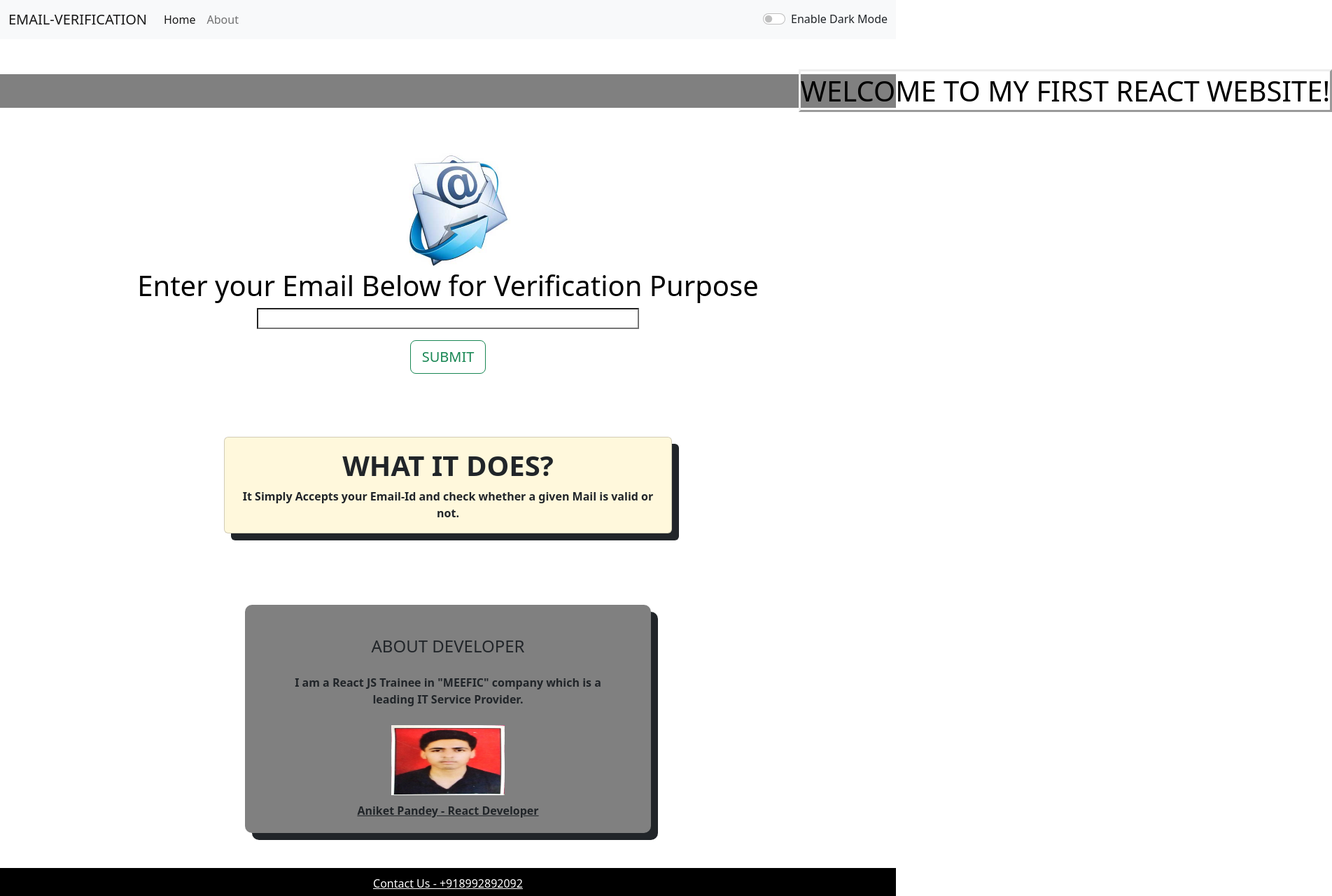
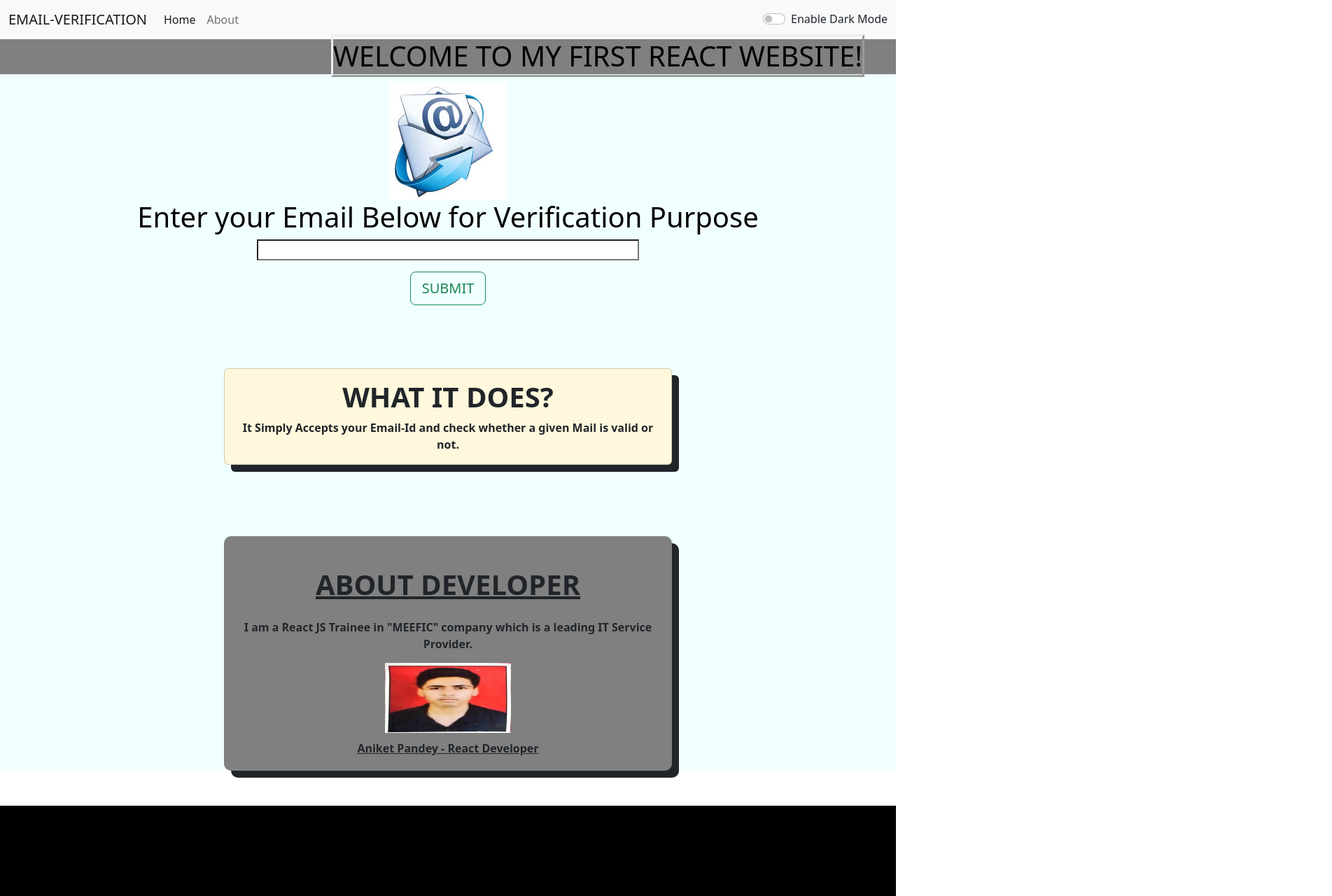
Before and after one commit to AniketPandey3601/Emai-Verification, a React (Create React App) app: page / in a window 1280 px wide. Shown: the top 1280 px of the page at 70% size, 1903 px wide, since content can reach past the window. Built offline with nearby package versions, Linux system fonts and the light colour scheme.

Commit message:
third commit

```diff
--- a/package.json
+++ b/package.json
@@ -6,9 +6,11 @@
     "@testing-library/jest-dom": "^5.16.5",
     "@testing-library/react": "^13.4.0",
     "@testing-library/user-event": "^13.5.0",
+    "axios": "^1.4.0",
     "bootstrap": "^5.2.3",
     "react": "^18.2.0",
     "react-dom": "^18.2.0",
+    "react-router-dom": "^6.11.2",
     "react-scripts": "^5.0.1",
     "saas": "^1.0.0",
     "web-vitals": "^2.1.4"
--- a/src/App.js
+++ b/src/App.js
@@ -1,11 +1,20 @@
 import './App.css';
 import Navbar from './components/Navbar';
-import Form from "./components/Form";
+
 import Footer from "./components/Footer"
 import './components/Style.scss'
 import React from 'react';
-import photo from './Aniket-Pandey_passport.jpg';
-import photo2 from '../src/email1.jpg'
+
+
+import Submitted  from './components/Submitted';
+import Home from "./components/Home"
+
+
+import
+{ BrowserRouter as Router,  Route, Link,Routes, BrowserRouter } from "react-router-dom";
+
+
+
 
 
 
@@ -18,8 +27,12 @@ import { useState } from 'react';
 
 
 function App() {
+  let [validator, setValidator] = useState({});
+  let [loading, setLoading] = useState(false);
+
   const[mode , setmode] = useState('light');
   const [msg, setmsg] = useState("Enable Dark Mode");
+
   const togglemode = ()=>{
     if(mode === 'light'){
       setmode('dark');
@@ -36,92 +49,41 @@ function App() {
   }
 
 
+
   return (
-    <>
+    <BrowserRouter>
       <Navbar
         title="EMAIL-VERIFICATION"
-        theme={mode}
+        mode={mode}
         togglemode={togglemode}
         msg={msg}
       ></Navbar>
 
-      <div
-        className="first"
-        // style={{ textAlign:"center", margin:50 ,borderStyle:"outset"}} >
-        style={{
-          backgroundColor: mode === "light" ? "GrayText" : "rgb(116, 130, 91)",
-        }}
-      >
-        <h1>
-          <span>WELCOME TO MY FIRST REACT WEBSITE!</span>
-        </h1>
-      </div>
-      <div>
-        <img
-          src={photo2}
-          alt="EmailImage"
-          width="170"
-          height="170"
-          style={{
-            marginLeft: "45%",
-            marginRight: "50%",
-            marginTop: "10px",
-            Color:
-              mode === "light" ? "white" : "grey",
-          }}
-        />
-      </div>
-      <div className="container text-center">
-        <Form
-          heading="Enter your Email Below for Verification Purpose"
-          theme={mode}
-        />
-      </div>
-      <div
-        class="card"
-        style={{
-          backgroundColor: mode === "light" ? "cornsilk" : "rgb(116, 130, 91)",
-        }}
-      >
-        <div class="card-body">
-          <h5 class="card-title">WHAT IT DOES?</h5>
-          <div>
-            <p class="card-text">
-              <strong>
-                It Simply Accepts your Email-Id and check whether a given Mail
-                is valid or not.
-              </strong>
-            </p>
-          </div>
-        </div>
-      </div>
-      <body
-        className="Bodypart"
-        style={{
-          backgroundColor: mode === "light" ? "grey" : "rgb(116, 130, 91)",
-        }}
-      >
-        <h4 className="divtag1">ABOUT DEVELOPER</h4>
-        <div className="divtag2">
-          <strong>
-            I am a React JS Trainee in "MEEFIC" company which is a leading IT
-            Service Provider.
-          </strong>
-        </div>
-        <img
-          className="divtag3"
-          src={photo}
-          alt="myimage"
-          width="100"
-          height="100"
-        />
-        <div className="divtag4">Aniket Pandey - React Developer</div>
-      </body>
+      <Routes>
+        <Route
+          path="/"
+          element={
+            <Home
+              mode={mode}
+              loading={loading}
+              validator={validator}
+              setLoading = {setLoading}
+              setValidator = {setValidator}
+            ></Home>
+          }
+        ></Route>
 
+        <Route
+          path="/submitted"
+          element={
+            <Submitted loading={loading} validator={validator}></Submitted>
+          }
+        ></Route>
+      </Routes>
       <div>
         <Footer />
       </div>
-    </>
+    </BrowserRouter>
   );
 }
 
--- a/src/components/Form.js
+++ b/src/components/Form.js
@@ -1,49 +1,114 @@
 import { useState } from "react"
-import React  from 'react'
+import React  from 'react';
+import axios from 'axios';
+import Loading from "../components/Loading";
+import {Link} from 'react-router-dom';
+import Submitted from "../components/Submitted";
+
+
+
+
+
 
 
 export default function Form(props) {
 
-  const handleclick = ()=>{
 
-    console.log("SUBMIT WAS PRESSED.");
-    alert("YOU PRESSED SUBMIT.")
+     let token = "VBsMg7rGHRYiZI3Ly5u9s5WKuMjiVtt3O9atoTJI";
+     let [email, setEmail] = useState("");
+
+
+
+
+
+
+     function emailchange(e) {
+       setEmail(e.target.value);
      }
-  const emailchange=()=>{
 
-     var x = document.getElementById("fname");
-     x.value = x.value.toUpperCase();
+     function handleclick() {
+       console.log("submit pressed")
+       let data = new FormData();
+       data.append("email", email);
+       props.setLoading(true);
+       axios
+         .post("https://api.oyyi.xyz/v1/mail-verifier", data, {
+           headers: {
+             "Content-Type": "application/json",
+             accept: "application/json",
+             Authorization: `Bearer ${token}`,
+           },
+         })
+         .then((res) => {
+           props.setValidator(res.data.data);
+           console.log(res.data.data);
+         })
+         .catch((e) => alert(e))
+         .finally(() => props.setLoading(false));
+     }
+// //  const data = { email : "myfakemail@dummy.com" };
 
-  }
+
+//   const handleclick = ()=>{
+
+//     console.log("SUBMIT WAS PRESSED.");
+//     alert("YOU PRESSED SUBMIT.");
+
+
+
+//       Axios.post(url, data, config)
+//        .then((response) => console.log(response.data))
+//        .catch((error) => console.error(error));
+
+
+
+
+
   const [text, setText] = useState("enter text here");
   return (
     <div
       className="container"
       style={{
-        color: props.theme === "light" ? "black" : "white",
+        color: props.mode === "light" ? "black" : "white",
       }}
     >
-      <h1>{props.heading}</h1>
+      <h1 style={{ color: props.mode === "light" ? "black" : "white" }}>
+        {props.heading}
+      </h1>
 
-      <div class="mb-3">
+      <div className="mb-3">
         <input
           type="email"
           style={{
-            backgroundColor: props.theme === "light" ? "white" : "grey",
-            color: props.theme === "light" ? "black" : "white",
+            backgroundColor: props.mode === "light" ? "white" : "grey",
+            color: props.mode === "light" ? "black" : "white",
             width: "50%",
-        }} onChange={emailchange} id="fname"
+          }}
+          onChange={emailchange}
+          id="fname"
         />
+        <Link
+          to=
+            "/submitted"
 
+
+        >
           <div className="mb-3"></div>
+
           <button
             type="button"
-          class="btn btn-outline-success btn-lg"
+            className="btn btn-outline-success btn-lg"
             onClick={handleclick}
           >
             SUBMIT
           </button>
+        </Link>
+
       </div>
     </div>
   );
 }
+//  <Submitted loading={props.loading} validator={props.validator}></Submitted>;
+
+
+//  loading={loading} validator={validator}>
--- /dev/null
+++ b/src/components/Home.js
@@ -0,0 +1,88 @@
+import React from 'react'
+
+import photo from "../Aniket-Pandey_passport.jpg";
+import photo2 from "../email1.jpg";
+
+import Form from "../components/Form";
+
+
+
+
+
+export default function Home(props) {
+  return (
+
+      <div
+        className="cont"
+        style={{ backgroundColor: props.mode === "light" ? "azure" : "grey" }}
+      >
+        <div
+          className="first"
+          // style={{ textAlign:"center", margin:50 ,borderStyle:"outset"}} >
+          style={{
+            backgroundColor:
+              props.mode === "light" ? "GrayText" : "rgb(116, 130, 91)",
+          }}
+        >
+          <h1>WELCOME TO MY FIRST REACT WEBSITE!</h1>
+        </div>
+        <div className="center">
+          <img src={photo2} alt="EmailImage" width="170" height="170" />
+        </div>
+        <div className="container text-center">
+          <Form
+            heading="Enter your Email Below for Verification Purpose"
+            mode={props.mode}
+            loading={props.loading}
+            validator={props.validator}
+            setLoading={props.setLoading}
+            setValidator={props.setValidator}
+          />
+        </div>
+
+        <div
+          className="card"
+          style={{
+            backgroundColor:
+              props.mode === "light" ? "cornsilk" : "rgb(116, 130, 91)",
+          }}
+        >
+          <div className="card-body">
+            <h5 className="card-title">WHAT IT DOES?</h5>
+            <div>
+              <p className="card-text">
+                <strong>
+                  It Simply Accepts your Email-Id and check whether a given Mail
+                  is valid or not.
+                </strong>
+              </p>
+            </div>
+          </div>
+        </div>
+        <div
+          className="Bodypart"
+          style={{
+            backgroundColor:
+              props.mode === "light" ? "grey" : "rgb(116, 130, 91)",
+          }}
+        >
+          <h4 className="divtag1">ABOUT DEVELOPER</h4>
+          <div className="divtag2">
+            <strong>
+              I am a React JS Trainee in "MEEFIC" company which is a leading IT
+              Service Provider.
+            </strong>
+          </div>
+          <img
+            className="divtag3"
+            src={photo}
+            alt="myimage"
+            width="100"
+            height="100"
+          />
+          <div className="divtag4">Aniket Pandey - React Developer</div>
+        </div>
+      </div>
+
+  );
+}
--- /dev/null
+++ b/src/components/Loading.js
@@ -0,0 +1,13 @@
+import React from 'react'
+import loader from'../Spinner.gif'
+
+
+export default function Loading() {
+  return (
+    <div className="text-center">
+      <img src={loader} alt="loading" width="50" height="50" />
+
+       </div>
+
+  );
+}
--- a/src/components/Style.scss
+++ b/src/components/Style.scss
@@ -2,15 +2,17 @@
 
 
 
- .first h1 span{
+ .first h1 {
 
     position: relative;
         animation: myfirst 6s infinite;
-        animation-direction:inherit;
+        animation-direction: normal;
         // text-align: center;
         margin: 50;
         border-style: outset;
-        animation-timing-function: ease-in
+        animation-timing-function: ease-in;
+        display: inline;
+
 
 
 
@@ -18,11 +20,16 @@
 }
 .first{
 
-    background-color:#fff8dc
+    background-color:#fff8dc;
+    display: block;
+    // width: 100%;
+    height: 50px;
+
 }
 .first h1{
     margin-top: 50px;
         margin-bottom: 50px;
+
 }
 @keyframes myfirst {
     0% {
@@ -33,7 +40,7 @@
 
     100%{
         color:black;
-        left:100%;
+        left:40%;
         top: 0px;
 
     }
@@ -44,15 +51,22 @@
 
 
 .footy{
+    display: flex;
+        min-height: 50vh;
+
+        flex-direction: column;
+        justify-content: center;
 
     background-color: black;
     position: relative;
     width: 100%;
-    bottom: 0px;
-    height: 130px;
+
+
+
 
 
 }
+
 .footy .footer {
 
     color: white;
@@ -76,27 +90,33 @@
      justify-content: center;
      width: auto;
     background-color: rgb(116, 130, 91);
-     margin-left: 350px;
-     margin-right: 350px;
+     margin-left: 25%;
+     margin-right: 25%;
      padding: 20px;
      border-radius: 10px;
     box-shadow: 10px 10px;
 
 }
  .Bodypart .divtag1{
+    margin: auto;
     text-align: center;
     margin: 25px;
+    font-weight: 700;
+    font-size: 40px;
+    text-decoration-line: underline;
 
 }
 .Bodypart .divtag2{
-    margin: 25px;
+    margin: 20px;
     text-align: center;
+    margin: auto;
+    margin-bottom: 15px;
 }
 .Bodypart .divtag3{
 
-    display: block;
-        margin-left: 180px;
-        margin-right: 50px;
+        display: block;
+     margin-top: 20px;
+
         margin: auto;
         width: 30%;
 }
@@ -110,9 +130,10 @@
 
 .Bodypart:hover{
     background-color: rgb(85, 73, 85);
-    margin-left: 250px;
-    margin-right: 250px;
-    transition-duration: 1s;
+    margin-left: 20%;
+    margin-right: 20%;
+
+    transition-duration: 2s;
 }
 .card-title{
     align-items: center;
@@ -138,3 +159,16 @@
         margin-right: 22%;
         transition-duration: 2s;
 }
+
+.Loadingbody{
+    margin: 0;
+        padding: 0;
+        height: 100%;
+}
+
+.center{
+    display: flex;
+        justify-content: center;
+        align-items: center;
+        margin-top: 10px;
+}
--- /dev/null
+++ b/src/components/Submitted.js
@@ -0,0 +1,55 @@
+import React from 'react'
+
+import Loading from '../components/Loading'
+
+
+
+
+
+
+
+export default function Submitted(props) {
+
+  if(props.loading){
+
+  return (
+    <div className='Loadingbody'>
+      <Loading />
+    </div>
+  );
+  }
+
+  return (
+    <>
+      <div className="card">
+        <div className="card-header">
+          <h3>Email Verification Done</h3>
+        </div>
+        <div className="card-body">
+          <h3>
+            Is Delieverable {props.validator.mail_deliverable ? "Yes" : "No"}
+          </h3>
+          <h3>Is Reachable {props.validator.reachable ? "Yes" : "No"}</h3>
+          <h3>Username {props.validator.username}</h3>
+        </div>
+        ;
+      </div>
+    </>
+  );
+}
+
+
+
+
+
+
+
+
+
+
+
+  // <div className="card-body">
+  //   <h3>Is Devliverable {props.validator.mail_deliverable ? "Yes" : "No"}</h3>
+  //   <h3>Is Reachable {props.validator.reachable ? "Yes" : "No"}</h3>
+  //   <h3>Username {props.validator.username}</h3>
+  // </div>;
```
Also changed, not shown: src/components/Footer.js (+10 -6 lines), src/components/Navbar.js (+4 -4 lines), src/components/ReactApi.js (added, +33 -0 lines), src/Spinner.gif (added), src/components/About.js (deleted), 1 other file (tests, documents, lock files or other folders). Lines whose indentation alone changed are shown as unchanged.
